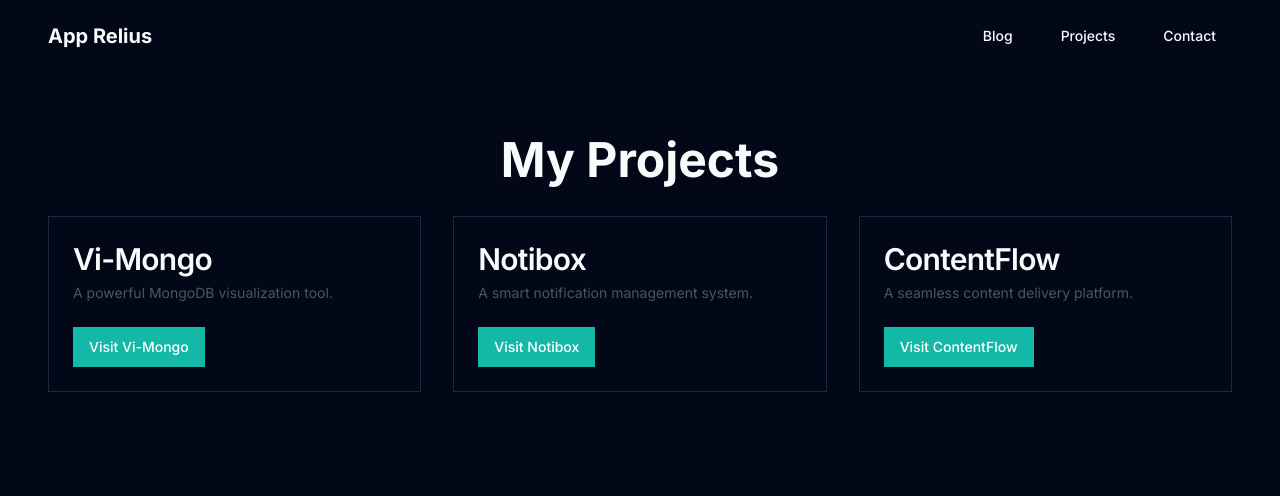
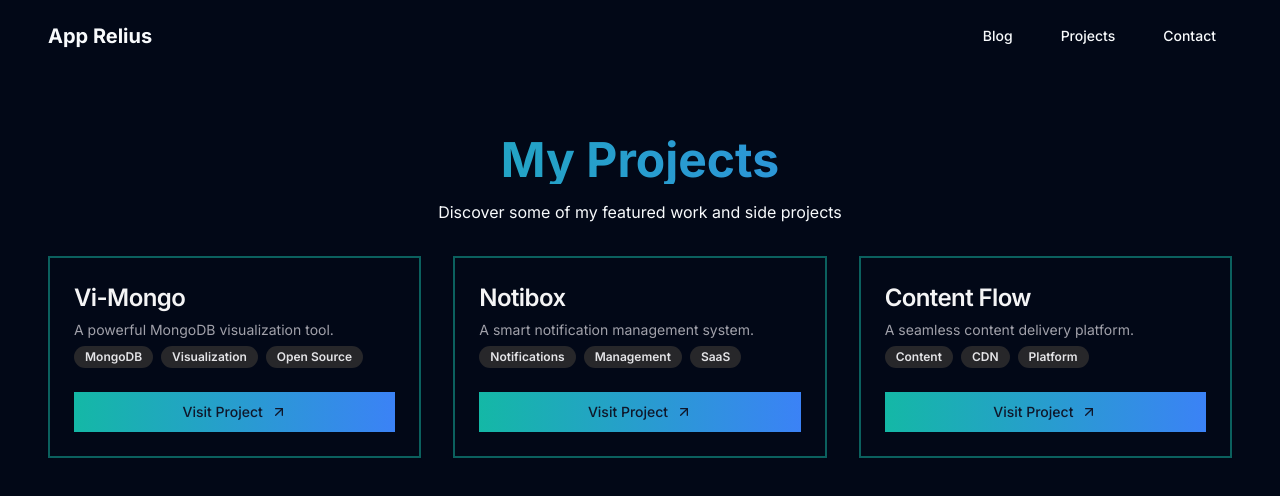
Before and after one commit to kopecmaciej/app-relius, a Next.js app: page /projects in a window 1280 px wide. Shown: the top 496 px of the page. Built offline with nearby package versions, Linux system fonts and the light colour scheme.

Commit message:
feat: add improvments to projects, create blog

```diff
--- a/src/app/blog/page.tsx
+++ b/src/app/blog/page.tsx
@@ -1,57 +1,112 @@
 "use client";
 
 import { Button } from "@/components/ui/button";
-import { useI18n } from "@/locales/client";
 import { motion } from "framer-motion";
+import { Card, CardHeader, CardTitle, CardContent } from "@/components/ui/card";
+import { ArrowLeft, Calendar, Clock } from "lucide-react";
+import Link from "next/link";
 
 const posts = [
-  { id: 1, title: "First Post", content: "This is the first post." },
-  { id: 2, title: "Second Post", content: "This is the second post." },
-  { id: 3, title: "Third Post", content: "This is the third post." },
+  {
+    id: 1,
+    title: "First Post",
+    content: "This is the first post.",
+    date: "2024-03-20",
+    readTime: "5 min read"
+  },
+  {
+    id: 2,
+    title: "Second Post",
+    content: "This is the second post.",
+    date: "2024-03-18",
+    readTime: "3 min read"
+  },
+  {
+    id: 3,
+    title: "Third Post",
+    content: "This is the third post.",
+    date: "2024-03-15",
+    readTime: "4 min read"
+  },
 ];
 
 export default function Blog() {
-  const t = useI18n();
-
   return (
-    <div className="flex flex-col items-center mt-20 text-white">
+    <div className="container mx-auto px-4 py-16">
       <motion.div
         initial={{ opacity: 0, y: -20 }}
         animate={{ opacity: 1, y: 0 }}
         transition={{ duration: 0.8 }}
-        className="text-center"
+        className="text-center mb-16"
       >
-        <h1 className="text-5xl font-bold mb-2 text-teal-400">
-          {t("blogTitle")}
+        <h1 className="text-5xl font-bold mb-4 bg-clip-text text-transparent bg-gradient-to-r from-teal-500 via-blue-500 to-purple-500">
+          My Blog
         </h1>
+        <p className="text-lg text-zinc-400 max-w-2xl mx-auto">
+          Thoughts, ideas, and experiences from my journey in tech
+        </p>
       </motion.div>
+
+      <div className="grid gap-6 max-w-3xl mx-auto">
+        {posts.map((post, index) => (
+          <motion.div
+            key={post.id}
+            initial={{ opacity: 0, y: 20 }}
+            animate={{ opacity: 1, y: 0 }}
+            transition={{ duration: 0.5, delay: index * 0.1 }}
+          >
+            <Card className="bg-zinc-900/80 border border-zinc-800/50 hover:bg-zinc-800/50 transition-all duration-300 group backdrop-blur-sm">
+              <CardHeader>
+                <div className="flex items-center justify-between mb-2 text-sm text-zinc-500">
+                  <div className="flex items-center gap-2">
+                    <Calendar className="w-4 h-4" />
+                    <span>{post.date}</span>
+                  </div>
+                  <div className="flex items-center gap-2">
+                    <Clock className="w-4 h-4" />
+                    <span>{post.readTime}</span>
+                  </div>
+                </div>
+                <CardTitle className="text-2xl font-semibold text-zinc-200 group-hover:text-teal-500 transition-colors">
+                  {post.title}
+                </CardTitle>
+              </CardHeader>
+              <CardContent>
+                <p className="text-zinc-400">{post.content}</p>
+                <div className="mt-4">
+                  <Button
+                    variant="ghost"
+                    className="text-teal-500 hover:text-teal-400 hover:bg-teal-500/10 p-0 group"
+                  >
+                    <Link href={`/blog/${post.id}`}>
+                      Read more
+                      <span className="inline-block transition-transform group-hover:translate-x-1">
+                        →
+                      </span>
+                    </Link>
+                  </Button>
+                </div>
+              </CardContent>
+            </Card>
+          </motion.div>
+        ))}
+      </div>
 
       <motion.div
         initial={{ opacity: 0, y: 20 }}
         animate={{ opacity: 1, y: 0 }}
-        transition={{ duration: 0.8, delay: 0.2 }}
-        className="text-xl mb-12 max-w-2xl text-center text-gray-300"
-      >
-        <ul>
-          {posts.map((post) => (
-            <li key={post.id} className="mb-4">
-              <h2 className="text-2xl font-semibold text-teal-400">{post.title}</h2>
-              <p className="text-gray-300">{post.content}</p>
-            </li>
-          ))}
-        </ul>
-      </motion.div>
-
-      <motion.div
-        initial={{ opacity: 0, scale: 0.5 }}
-        animate={{ opacity: 1, scale: 1 }}
         transition={{ duration: 0.5, delay: 0.4 }}
+        className="mt-12 text-center"
       >
         <Button
           asChild
-          className="bg-teal-600 hover:bg-teal-700 text-white text-lg px-8 py-3 rounded-full transition-all duration-300 transform hover:scale-110"
+          variant="outline"
+          className="bg-zinc-900/80 border-zinc-800/50 text-zinc-300 hover:bg-zinc-800/50 hover:text-teal-500 hover:border-teal-500/50 transition-colors group"
         >
-          <a href="/">{t("backToHome")}</a>
+          <Link href="/" className="flex items-center gap-2">
+            <ArrowLeft className="w-4 h-4 group-hover:-translate-x-1 transition-transform" />
+            Back to Home
+          </Link>
         </Button>
       </motion.div>
     </div>
--- a/src/app/projects/page.tsx
+++ b/src/app/projects/page.tsx
@@ -1,4 +1,6 @@
-import Link from "next/link";
+"use client";
+import { Badge } from "@/components/ui/badge";
+import { Button } from "@/components/ui/button";
 import {
   Card,
   CardDescription,
@@ -6,53 +8,91 @@ import {
   CardHeader,
   CardTitle,
 } from "@/components/ui/card";
-import { Button } from "@/components/ui/button";
+import { motion } from "framer-motion";
+import { ArrowUpRight } from "lucide-react";
+import Link from "next/link";
 
-export default async function ProjectsPage() {
+export default function ProjectsPage() {
   const projects = [
     {
       name: "Vi-Mongo",
       url: "https://vi-mongo.com/",
       description: "A powerful MongoDB visualization tool.",
+      tags: ["MongoDB", "Visualization", "Open Source"],
     },
     {
       name: "Notibox",
       url: "https://notibox.pl/",
       description: "A smart notification management system.",
+      tags: ["Notifications", "Management", "SaaS"],
     },
     {
-      name: "ContentFlow",
+      name: "Content Flow",
       url: "https://contentflow.ovh/",
       description: "A seamless content delivery platform.",
+      tags: ["Content", "CDN", "Platform"],
     },
   ];
 
   return (
     <div className="container mx-auto p-8">
-      <h1 className="text-5xl font-bold mb-8 text-center">My Projects</h1>
+      <motion.div
+        initial={{ opacity: 0, y: 20 }}
+        animate={{ opacity: 1, y: 0 }}
+        transition={{ duration: 0.5 }}
+      >
+        <h1 className="text-5xl font-bold mb-4 text-center bg-clip-text text-transparent bg-gradient-to-r from-teal-500 to-blue-500">
+          My Projects
+        </h1>
+        <p className="text-center text-foreground mb-8">
+          Discover some of my featured work and side projects
+        </p>
+      </motion.div>
+
       <div className="grid grid-cols-1 md:grid-cols-3 gap-8">
-        {projects.map((project) => (
-          <Card
+        {projects.map((project, index) => (
+          <motion.div
             key={project.name}
-            className="hover:shadow-xl transition-shadow duration-300"
+            initial={{ opacity: 0, y: 20 }}
+            animate={{ opacity: 1, y: 0 }}
+            transition={{ duration: 0.5, delay: index * 0.1 }}
           >
+            <Card className="border-2 border-teal-500/50">
               <CardHeader>
-              <CardTitle className="text-3xl font-semibold">
+                <CardTitle className="text-2xl font-semibold text-zinc-100">
                   {project.name}
                 </CardTitle>
-              <CardDescription className="text-gray-600 mt-2">
+                <CardDescription className="text-zinc-400 mt-2">
                   {project.description}
                 </CardDescription>
+                <div className="flex flex-wrap gap-2 mt-3">
+                  {project.tags.map((tag) => (
+                    <Badge
+                      key={tag}
+                      variant="secondary"
+                      className="bg-zinc-800 text-zinc-200"
+                    >
+                      {tag}
+                    </Badge>
+                  ))}
+                </div>
               </CardHeader>
               <CardFooter>
                 <Button
                   asChild
-                className="bg-teal-500 text-white rounded-lg hover:bg-teal-700"
+                  className="w-full group bg-gradient-to-r from-teal-500 to-blue-500 hover:from-teal-600 hover:to-blue-600"
                 >
-                <Link href={project.url}>Visit {project.name}</Link>
+                  <Link
+                    href={project.url}
+                    className="flex items-center justify-center gap-2"
+                  >
+                    Visit Project
+                    <ArrowUpRight className="w-4 h-4 group-hover:translate-x-1 group-hover:-translate-y-1 transition-transform" />
+                  </Link>
                 </Button>
               </CardFooter>
             </Card>
+          </motion.div>
         ))}
       </div>
     </div>
--- /dev/null
+++ b/src/components/ui/badge.tsx
@@ -0,0 +1,36 @@
+import * as React from "react"
+import { cva, type VariantProps } from "class-variance-authority"
+
+import { cn } from "@/lib/utils"
+
+const badgeVariants = cva(
+  "inline-flex items-center rounded-full border px-2.5 py-0.5 text-xs font-semibold transition-colors focus:outline-none focus:ring-2 focus:ring-ring focus:ring-offset-2",
+  {
+    variants: {
+      variant: {
+        default:
+          "border-transparent bg-primary text-primary-foreground hover:bg-primary/80",
+        secondary:
+          "border-transparent bg-secondary text-secondary-foreground hover:bg-secondary/80",
+        destructive:
+          "border-transparent bg-destructive text-destructive-foreground hover:bg-destructive/80",
+        outline: "text-foreground",
+      },
+    },
+    defaultVariants: {
+      variant: "default",
+    },
+  }
+)
+
+export interface BadgeProps
+  extends React.HTMLAttributes<HTMLDivElement>,
+    VariantProps<typeof badgeVariants> {}
+
+function Badge({ className, variant, ...props }: BadgeProps) {
+  return (
+    <div className={cn(badgeVariants({ variant }), className)} {...props} />
+  )
+}
+
+export { Badge, badgeVariants }
```
Also changed, not shown: src/app/blog/[id]/page.tsx (added). Lines whose indentation alone changed are shown as unchanged.
